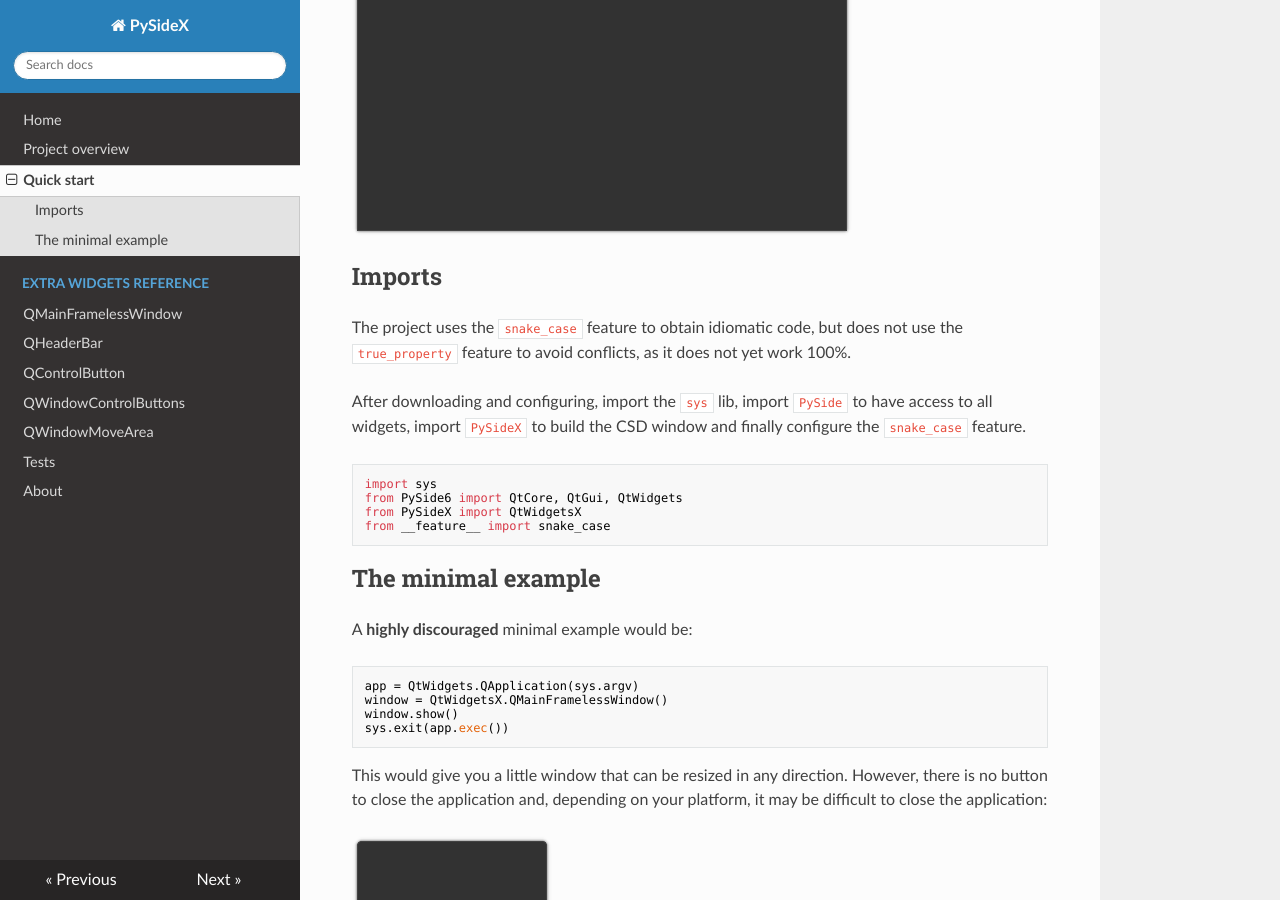
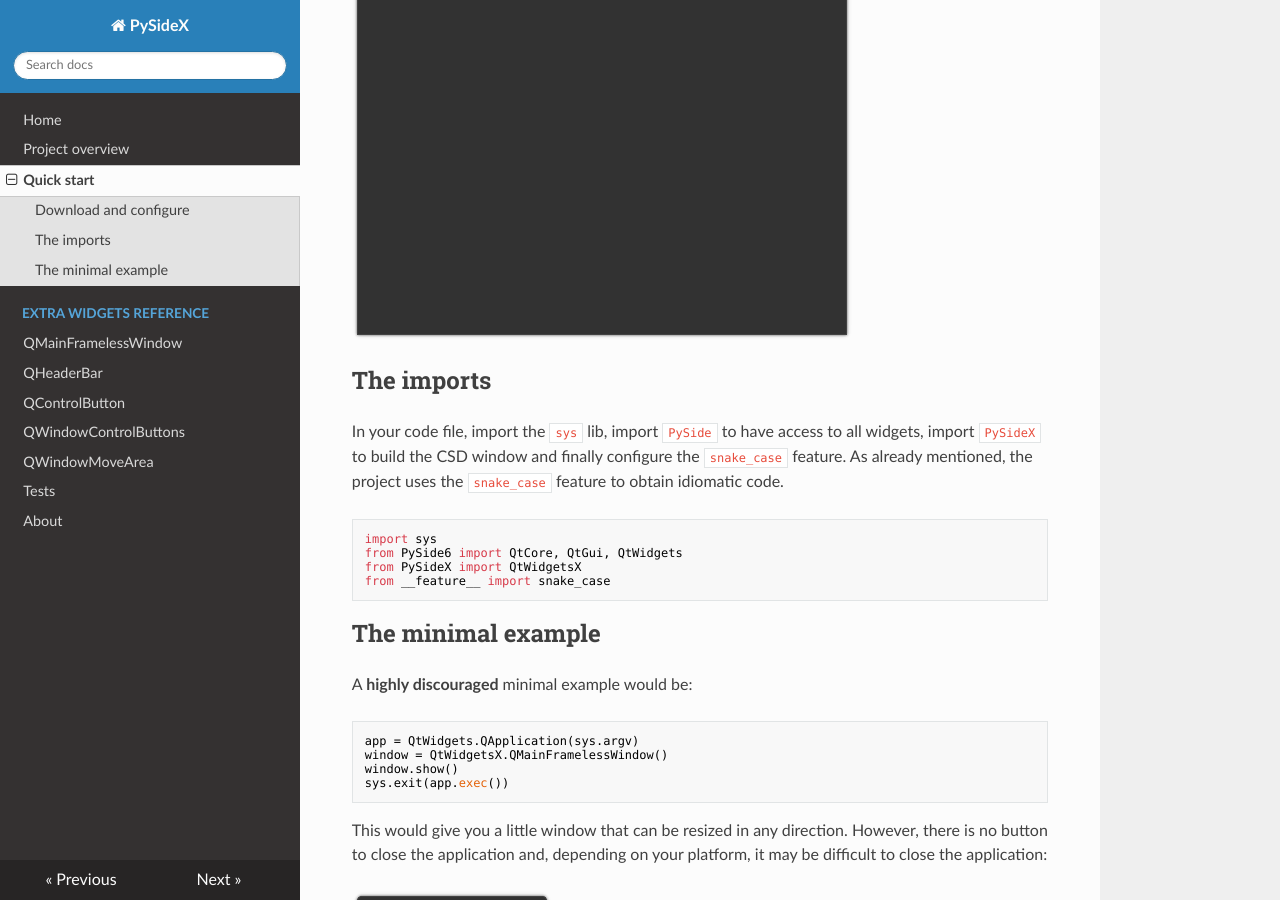
Before and after one commit to reticulardev/xside, an MkDocs documentation site: the page built from docs/quick_start.md, in a window 1280 px wide and 900 px high, scrolled down 840 px. Built offline with MkDocs 1.6.1, drawn with Linux system fonts in a browser that asks for light colours; nearby versions of some CDN libraries; some of the changed text lies outside the part shown.

Commit message:
Code style doc

````diff
--- a/docs/quick_start.md
+++ b/docs/quick_start.md
@@ -1,6 +1,10 @@
 # Quick start
 
-Download and enter the project folder:
+We will start by downloading the project and configuring the environment.
+
+## Download and configure
+
+Download and enter the project directory:
 
 ```commandline
 git clone https://github.com/reticulardev/pysidex.git && cd pysidex/
@@ -26,15 +30,12 @@
 
 ![Image](img/demo.png "screenshot")
 
-## Imports
+## The imports
 
-The project uses the `snake_case` feature to obtain idiomatic code, but does
-not use the `true_property` feature to avoid conflicts, as it does not yet work
-100%.
-
-After downloading and configuring, import the `sys` lib, import `PySide` to
-have access to all widgets, import `PySideX` to build the CSD window and
-finally configure the `snake_case` feature.
+In your code file, import the `sys` lib, import `PySide` to have access to all
+widgets, import `PySideX` to build the CSD window and finally configure the
+`snake_case` feature. As already mentioned, the project uses the `snake_case`
+feature to obtain idiomatic code.
 
 ```python
 import sys
````
Also changed, not shown: docs/index.md (+23 -0 lines), docs/overview.md (+12 -0 lines).
